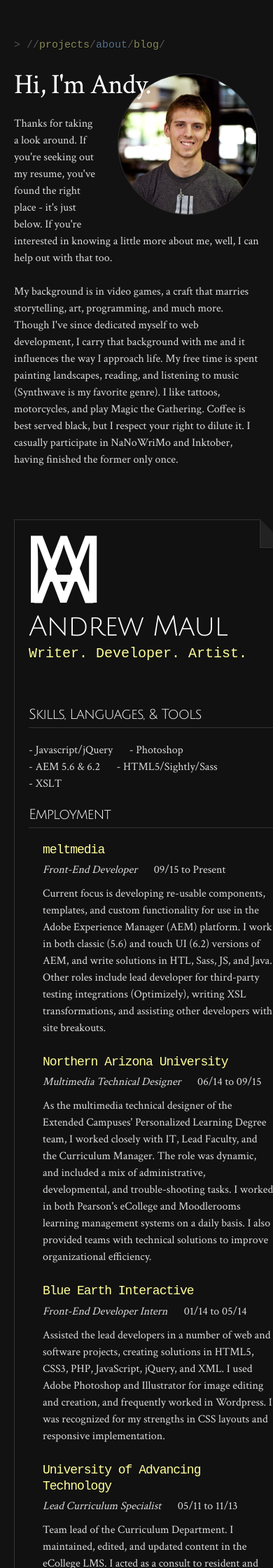
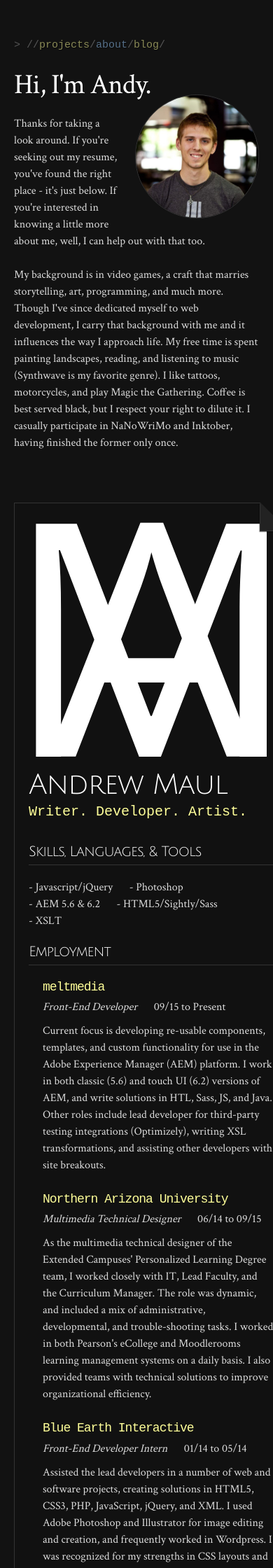
Before and after one commit to andymaul123/website-blog, a Jekyll site: the page built from about/index.html, in a window 390 px wide. Shown: the top 2240 px of the page at 70% size. Built offline with Jekyll 4.4.1, drawn with Linux system fonts in a browser that asks for light colours; some web fonts are replaced.

Commit message:
Beginning to work on mobile styling

```diff
--- a/_sass/_styles.scss
+++ b/_sass/_styles.scss
@@ -161,6 +161,22 @@
     .footer-link {
         font-size: 1.3rem;
     }
+    @media(max-width:919px) {
+        .columns {
+            display: block;
+            width: 100%;
+            text-align: center;
+            margin-bottom: 1rem;
+        }
+        .email {
+            text-align: center;
+            margin-left: auto;
+            margin-right: auto;
+        }
+        .social a {
+            margin-right: 2.5rem;
+        }
+    }
 }
 .footer-content {
     font-size: 1.3rem;
@@ -265,6 +281,11 @@
     margin-left: 3rem;
     margin-top: -6rem;
     margin-bottom: 1rem;
+    @media(max-width:919px) {
+        width: 175px;
+        margin-left: 2rem;
+        margin-top: -3rem;
+    }
 }
 .resume {
     position: relative;
@@ -299,15 +320,24 @@
     }
     .logo {
         max-width: 100px;
+        @media(max-width: 919px) {
+            max-width: 100%;
+        }
     }
     .sub-head {
         margin-bottom: 6rem;
         font-family: $monospace;
         color: $pastelYellow;
         font-size: 2rem;
+        @media(max-width: 919px) {
+            margin-bottom: 3rem;
+        }
     }
     h1 {
         margin-bottom: 0;
+        @media(max-width: 919px) {
+            font-size: 4rem;
+        }
     }
     h2 {
         font-size: 2rem;
```
